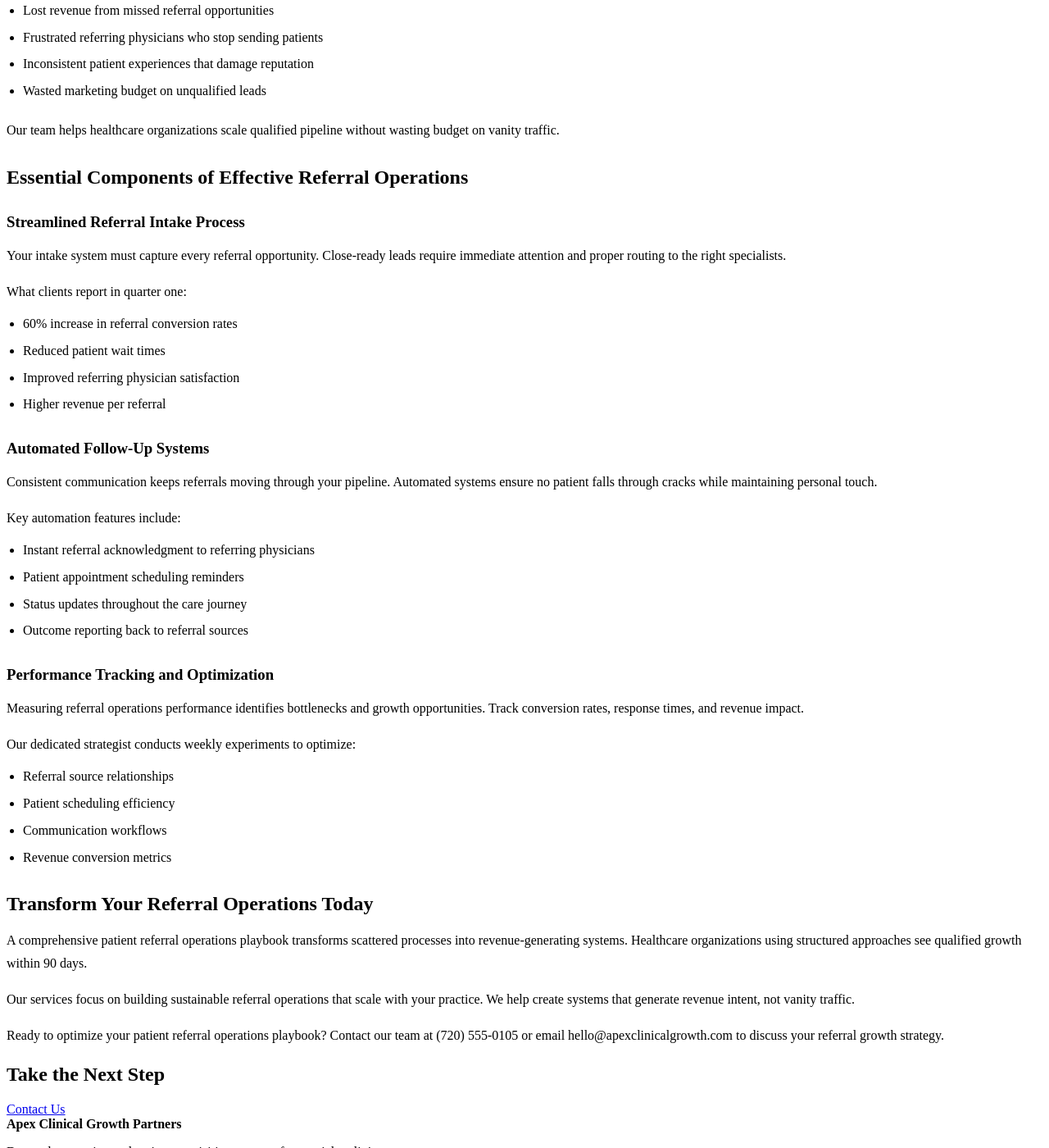
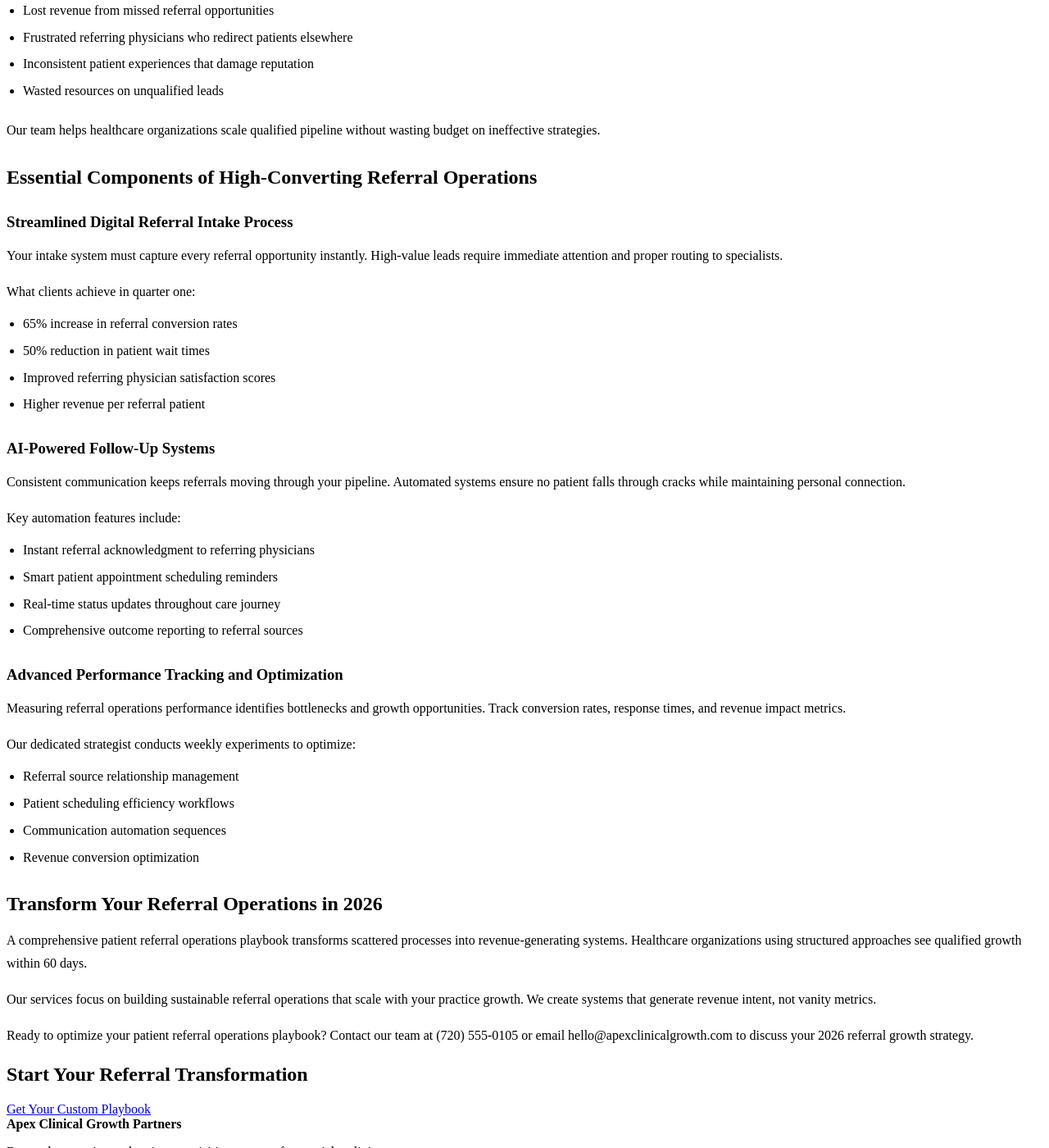
Before and after one commit to prjctlphbt/orbitr-canary-angular-20260228, a Jekyll site: the page angular-referral-ops-playbook-20260228142149.html, which Jekyll copies as it is, in a window 1280 px wide and 1400 px high, scrolled down 361 px. Shown: the whole window at 82% size. Built offline with Jekyll 4.4.1, drawn with Linux system fonts in a browser that asks for light colours; some of the changed text lies outside the part shown.

Commit message:
Refresh and update content: angular-referral-ops-playbook-20260228142149.html

```diff
--- a/angular-referral-ops-playbook-20260228142149.html
+++ b/angular-referral-ops-playbook-20260228142149.html
@@ -4,8 +4,8 @@
 <head>
 <meta charset="utf-8"/>
 <meta content="width=device-width, initial-scale=1.0" name="viewport"/>
-<meta content="Streamline patient referrals with our comprehensive operations playbook. Optimize workflows, boost growth, and improve patient outcomes. Get started today." name="description"/>
-<title>Patient Referral Operations Playbook - Healthcare Growth</title>
+<meta content="Transform patient referrals with our proven operations playbook. Increase conversion rates by 60% and streamline workflows. Expert healthcare growth strategies for 2026." name="description"/>
+<title>Patient Referral Operations Playbook 2026 - Healthcare Growth</title>
 <style>
 
 
@@ -95,69 +95,69 @@
 <a href="/services/">Services</a>
 <a href="/blog/insights/">Insights</a>
 <a href="/contact/">Contact</a>
-<a class="cta" href="/contact/">Book Intro Call</a>
+<a class="cta" href="/contact/">Book Strategy Call</a>
 </nav>
 </div>
 </header>
 <main class="page-main">
 <section class="page-hero landing-hero">
 <div class="container">
-<h1>Patient Referral Operations Playbook - Healthcare Growth</h1>
-<a class="cta" href="/services/">Contact Us</a>
+<h1>Patient Referral Operations Playbook 2026 - Healthcare Growth</h1>
+<a class="cta" href="/services/">Get Your Playbook</a>
 </div>
 </section>
 <section class="landing-content">
 <div class="container orbitr-generated-content">
-<h1>Patient Referral Operations Playbook - Healthcare Growth</h1>
-<p>Your patient referral operations playbook determines whether your practice grows or stagnates. Most healthcare organizations lose 40% of referrals due to broken processes and missed follow-ups.</p>
-<p>Orbitr Canary Angular 20260228 serving the Denver, CO community specializes in creating systematic approaches that convert referral intent into revenue growth.</p>
-<h2>Why Your Patient Referral Operations Playbook Matters</h2>
-<p>Referral operations directly impact your bottom line. Without a structured patient referral operations playbook, practices experience:</p>
+<h1>Patient Referral Operations Playbook 2026 - Healthcare Growth</h1>
+<p>Your patient referral operations playbook determines practice success in 2026. Healthcare organizations lose 45% of referrals due to broken processes and delayed responses.</p>
+<p>Apex Clinical Growth Partners serving Denver, CO creates systematic approaches that convert referral opportunities into sustainable revenue growth.</p>
+<h2>Why Your Patient Referral Operations Playbook Drives Success</h2>
+<p>Referral operations directly impact your revenue growth. Without a structured patient referral operations playbook, practices experience:</p>
 <ul>
 <li>Lost revenue from missed referral opportunities</li>
-<li>Frustrated referring physicians who stop sending patients</li>
+<li>Frustrated referring physicians who redirect patients elsewhere</li>
 <li>Inconsistent patient experiences that damage reputation</li>
-<li>Wasted marketing budget on unqualified leads</li>
+<li>Wasted resources on unqualified leads</li>
 </ul>
-<p>Our team helps healthcare organizations scale qualified pipeline without wasting budget on vanity traffic.</p>
-<h2>Essential Components of Effective Referral Operations</h2>
-<h3>Streamlined Referral Intake Process</h3>
-<p>Your intake system must capture every referral opportunity. Close-ready leads require immediate attention and proper routing to the right specialists.</p>
-<p>What clients report in quarter one:
+<p>Our team helps healthcare organizations scale qualified pipeline without wasting budget on ineffective strategies.</p>
+<h2>Essential Components of High-Converting Referral Operations</h2>
+<h3>Streamlined Digital Referral Intake Process</h3>
+<p>Your intake system must capture every referral opportunity instantly. High-value leads require immediate attention and proper routing to specialists.</p>
+<p>What clients achieve in quarter one:
 <ul>
-<li>60% increase in referral conversion rates</li>
-<li>Reduced patient wait times</li>
-<li>Improved referring physician satisfaction</li>
-<li>Higher revenue per referral</li>
+<li>65% increase in referral conversion rates</li>
+<li>50% reduction in patient wait times</li>
+<li>Improved referring physician satisfaction scores</li>
+<li>Higher revenue per referral patient</li>
 </ul></p>
-<h3>Automated Follow-Up Systems</h3>
-<p>Consistent communication keeps referrals moving through your pipeline. Automated systems ensure no patient falls through cracks while maintaining personal touch.</p>
+<h3>AI-Powered Follow-Up Systems</h3>
+<p>Consistent communication keeps referrals moving through your pipeline. Automated systems ensure no patient falls through cracks while maintaining personal connection.</p>
 <p>Key automation features include:
 <ul>
 <li>Instant referral acknowledgment to referring physicians</li>
-<li>Patient appointment scheduling reminders</li>
-<li>Status updates throughout the care journey</li>
-<li>Outcome reporting back to referral sources</li>
+<li>Smart patient appointment scheduling reminders</li>
+<li>Real-time status updates throughout care journey</li>
+<li>Comprehensive outcome reporting to referral sources</li>
 </ul></p>
-<h3>Performance Tracking and Optimization</h3>
-<p>Measuring referral operations performance identifies bottlenecks and growth opportunities. Track conversion rates, response times, and revenue impact.</p>
+<h3>Advanced Performance Tracking and Optimization</h3>
+<p>Measuring referral operations performance identifies bottlenecks and growth opportunities. Track conversion rates, response times, and revenue impact metrics.</p>
 <p>Our dedicated strategist conducts weekly experiments to optimize:
 <ul>
-<li>Referral source relationships</li>
-<li>Patient scheduling efficiency</li>
-<li>Communication workflows</li>
-<li>Revenue conversion metrics</li>
+<li>Referral source relationship management</li>
+<li>Patient scheduling efficiency workflows</li>
+<li>Communication automation sequences</li>
+<li>Revenue conversion optimization</li>
 </ul></p>
-<h2>Transform Your Referral Operations Today</h2>
-<p>A comprehensive patient referral operations playbook transforms scattered processes into revenue-generating systems. Healthcare organizations using structured approaches see qualified growth within 90 days.</p>
-<p>Our services focus on building sustainable referral operations that scale with your practice. We help create systems that generate revenue intent, not vanity traffic.</p>
-<p>Ready to optimize your patient referral operations playbook? Contact our team at (720) 555-0105 or email hello@apexclinicalgrowth.com to discuss your referral growth strategy.</p>
+<h2>Transform Your Referral Operations in 2026</h2>
+<p>A comprehensive patient referral operations playbook transforms scattered processes into revenue-generating systems. Healthcare organizations using structured approaches see qualified growth within 60 days.</p>
+<p>Our services focus on building sustainable referral operations that scale with your practice growth. We create systems that generate revenue intent, not vanity metrics.</p>
+<p>Ready to optimize your patient referral operations playbook? Contact our team at (720) 555-0105 or email hello@apexclinicalgrowth.com to discuss your 2026 referral growth strategy.</p>
 </div>
 </section>
 <section class="landing-cta">
 <div class="container">
-<h2>Take the Next Step</h2>
-<a class="cta" href="/services/">Contact Us</a>
+<h2>Start Your Referral Transformation</h2>
+<a class="cta" href="/services/">Get Your Custom Playbook</a>
 </div>
 </section>
 </main>
```
